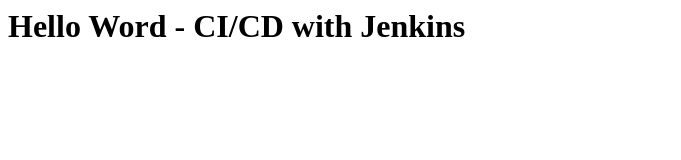
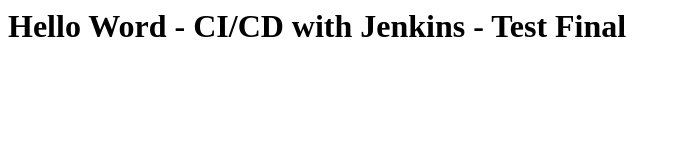
Before and after one commit to 1412612/html-deploy, a plain HTML site: page index.html in a window 1280 px wide. Shown: the whole page, without its empty margins (0-681 px from the left). Drawn offline with Linux system fonts and the light colour scheme.

Commit message:
test final

```diff
--- a/index.html
+++ b/index.html
@@ -1 +1 @@
-<h1>Hello Word - CI/CD with Jenkins </h1>
+<h1>Hello Word - CI/CD with Jenkins - Test Final </h1>
```
